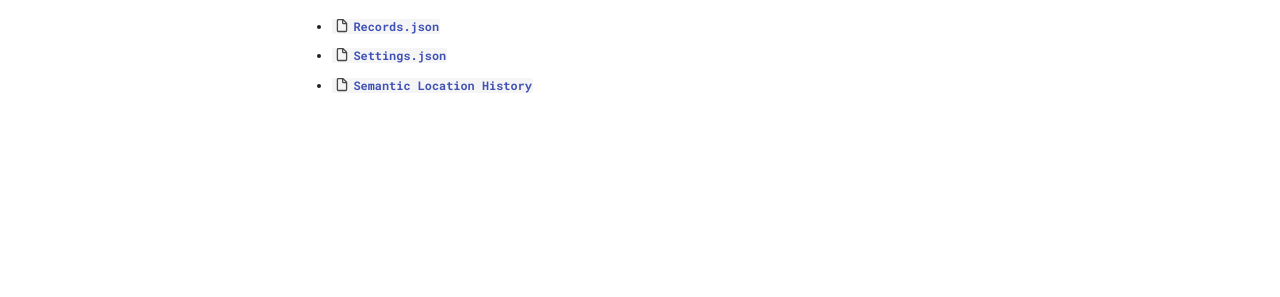
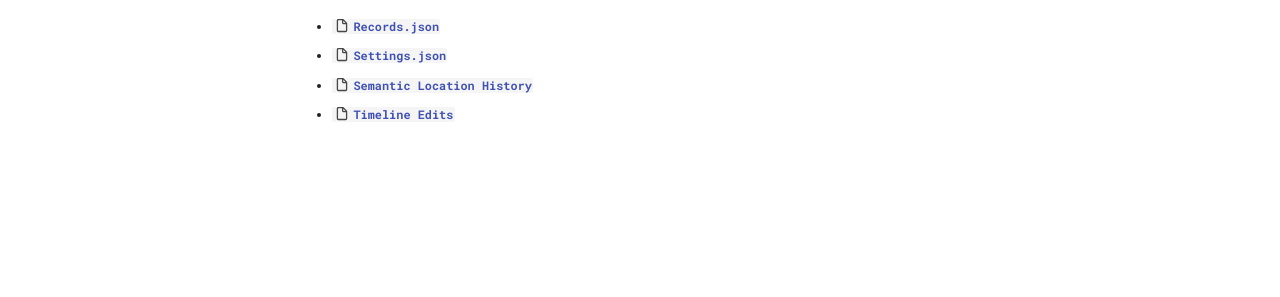
Before and after one commit to CarlosBergillos/LocationHistoryFormat, an MkDocs documentation site: the page built from docs/reference/index.md, in a window 1280 px wide. Shown: the part 266-563 px from the top of the page. Built offline with MkDocs 1.6.1 and Material for MkDocs 9.7.7, drawn with Linux system fonts in a browser that asks for light colours; comment, search, counter and statistics services are not loaded.

Commit message:
[UPDATE] `Makefile` and docs to include the timeline edits schema
Addresses https://github.com/CarlosBergillos/LocationHistoryFormat/pull/5#issuecomment-2008309106

```diff
--- a/docs/reference/index.md
+++ b/docs/reference/index.md
@@ -7,9 +7,11 @@ User-friendly documentation for these files is provided in the following pages:
 - <ic-file>**[Records.json]**</ic-file>
 - <ic-file>**[Settings.json]**</ic-file>
 - <ic-file>**[Semantic Location History]**</ic-file>
+- <ic-file>**[Timeline Edits]**</ic-file>
 
 
 [Schemas]: https://github.com/CarlosBergillos/LocationHistoryFormat/tree/main/schemas
 [Records.json]: records.md
 [Settings.json]: settings.md
 [Semantic Location History]: semantic.md
+[Timeline Edits]: timeline-edits.md
```
Also changed, not shown: 1 other file.
